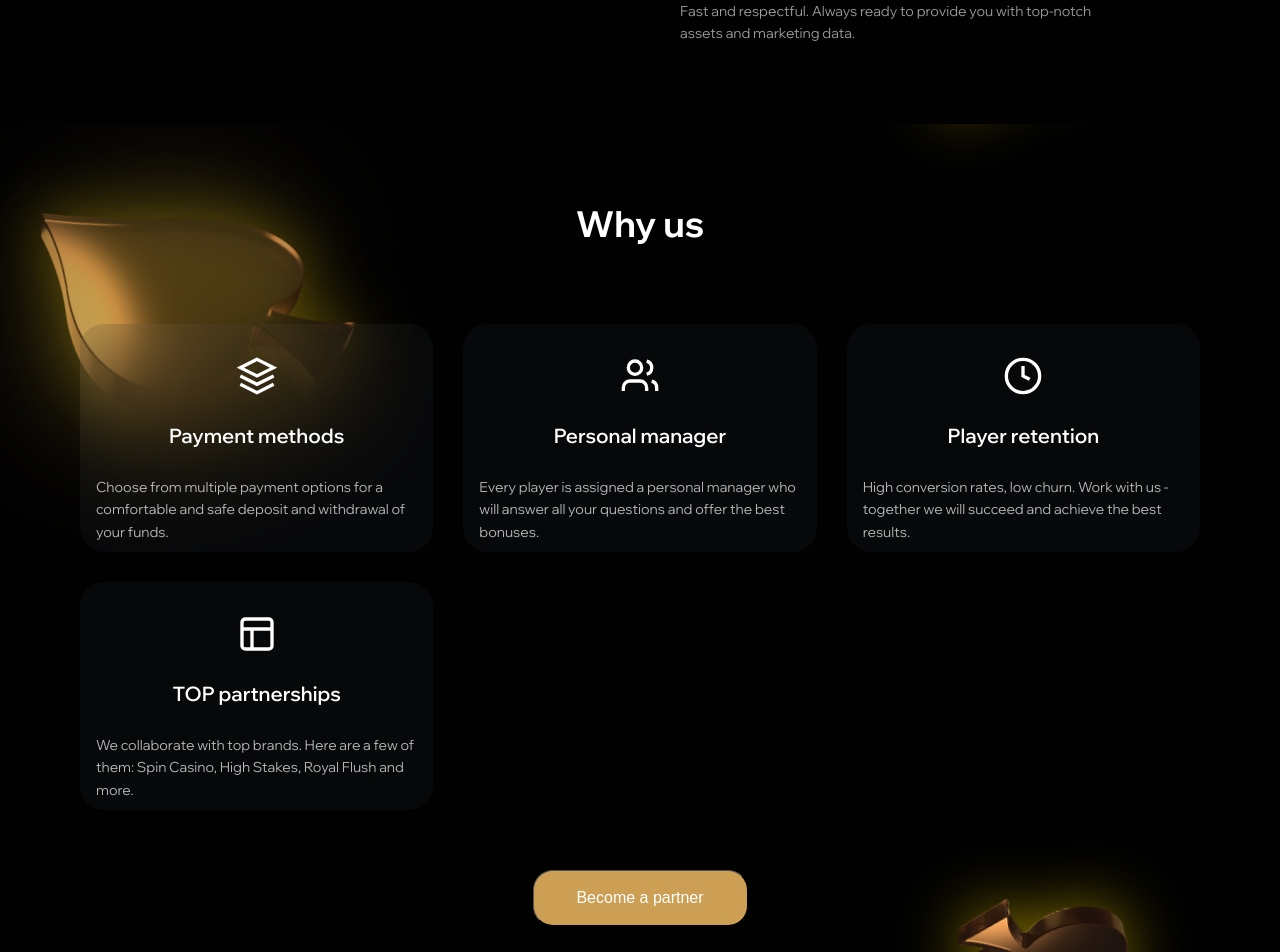
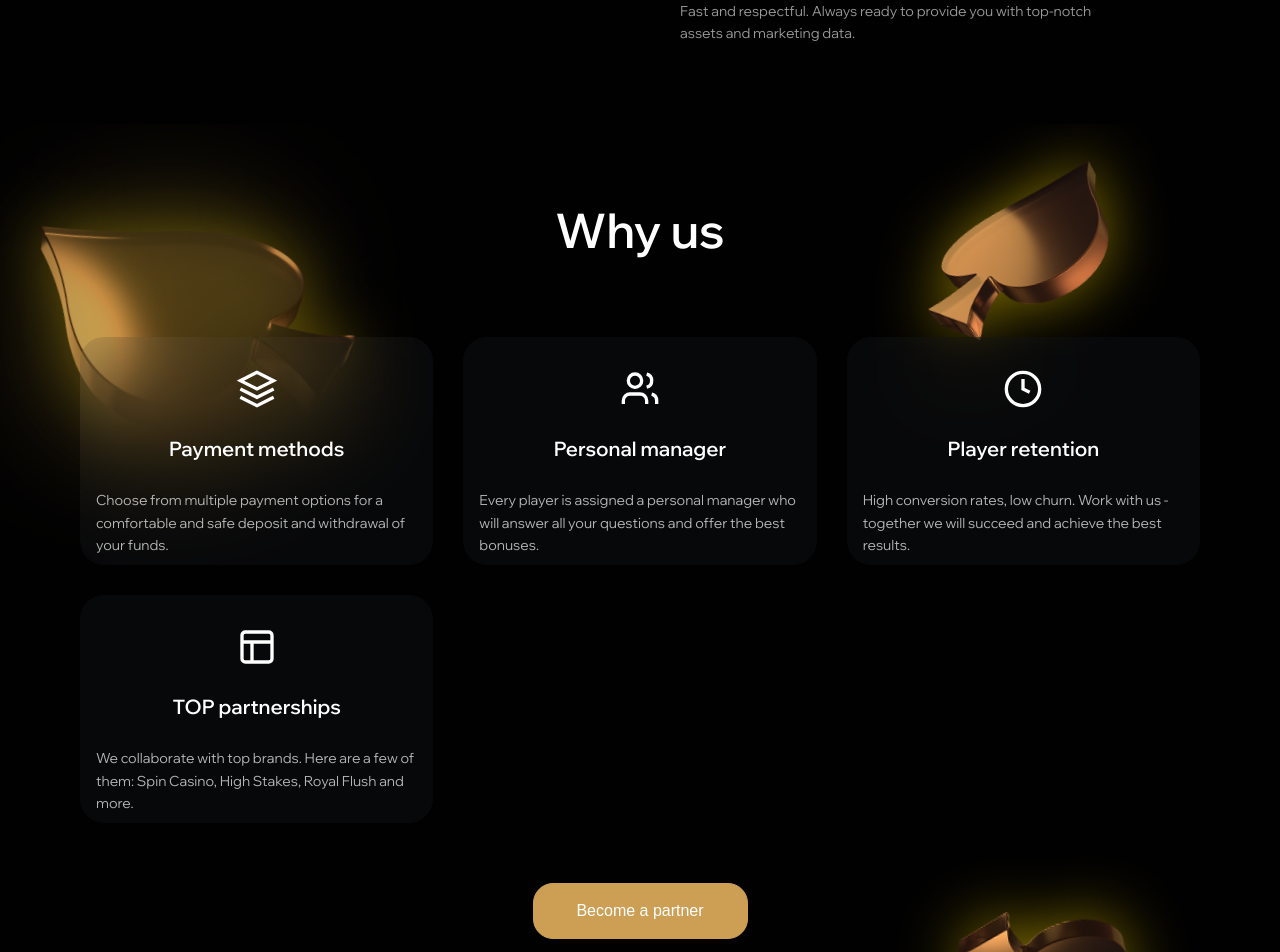
Before and after one commit to bogoslovskiydenis/spades-partners, a Nuxt app: page / in a window 1280 px wide. Shown: the part 2200-3152 px from the top of the page. Built offline with nearby package versions, Linux system fonts and the light colour scheme.

Commit message:
добавил стили в  секцию почему мы

```diff
--- a/app/components/sections/About.vue
+++ b/app/components/sections/About.vue
@@ -248,6 +248,23 @@
   margin: 0;
 }
 
+/*Respons для 1024px */
+@media (max-width: 1024px) {
+  .about-title {
+    font-size: 42px;
+  }
+
+  .benefits-wrapper {
+    grid-template-columns: 1fr;
+    gap: 60px;
+  }
+
+  .benefits-list {
+    grid-template-columns: repeat(2, 1fr);
+    gap: 30px 40px;
+  }
+}
+
 /* Медиа-запросы для about-features и benefits-list */
 @media (max-width: 900px) {
   .about-features {
@@ -259,23 +276,6 @@
   .feature-card:last-child {
     grid-column: 1 / -1;
     justify-self: center;
-  }
-
-  /* benefits-list теперь в 2 колонки */
-  .benefits-list {
-    grid-template-columns: repeat(2, 1fr);
-    gap: 30px 40px;
-  }
-}
-
-@media (max-width: 1024px) {
-  .benefits-wrapper {
-    grid-template-columns: 1fr;
-    gap: 60px;
-  }
-
-  .about-title {
-    font-size: 42px;
   }
 }
 
--- a/app/components/sections/WhyUs.vue
+++ b/app/components/sections/WhyUs.vue
@@ -140,25 +140,26 @@ export default {
 
 <style scoped>
 .why-us-section {
+  width: 100%;
+  background: #010101;
   position: relative;
   overflow: hidden;
 }
 
 .container {
-  max-width: 1400px;
+  max-width: 1440px;
   margin: 0 auto;
   position: relative;
   z-index: 2;
-  padding: 80px 80px 80px;
+  padding: 80px 80px;
 }
 
 .section-title {
-  font-size: 36px;
-  font-weight: 700;
+  font-size: 48px;
+  font-weight: 600;
   text-align: center;
   color: #ffffff;
   margin-bottom: 80px;
-  text-transform: none;
 }
 
 .content-wrapper {
@@ -286,9 +287,14 @@ export default {
   border-radius: 20px;
   border-width: 1px;
   align-items: center;
+  display: flex;
+  justify-content: center;
+  cursor: pointer;
+  transition: all 0.3s ease;
 }
 
-.btn-primary span {
+.btn-primary span,
+.btn-secondary span {
   font-family: Font, sans-serif;
   font-weight: 500;
   font-size: 16px;
@@ -298,22 +304,41 @@ export default {
 
 .btn-primary {
   background: #cd9f55;
+  border: 1px solid #cd9f55;
 }
 
 .btn-secondary {
   background: transparent;
+}
+@media (max-width: 1440px) {
+  .heart-1 {
+    width: 377.25px;
+    height: 377.25px;
+    top: -45%;
+    right: 0%;
+    transform: rotate(350deg);
+  }
 }
 /* Большие планшеты и маленькие десктопы (до 1200px) */
 @media (max-width: 1200px) {
   .container {
     max-width: 1000px;
   }
+
   .heart-1 {
     width: 377.25px;
     height: 377.25px;
     top: -34%;
     right: 0%;
     transform: rotate(350deg);
+  }
+
+  .heart-2 {
+    width: 771px;
+    height: 771px;
+    top: -400px;
+    left: -250px;
+    transform: rotate(6deg);
   }
 
   .heart-3 {
@@ -333,6 +358,11 @@ export default {
 @media (max-width: 992px) {
   .container {
     max-width: 800px;
+    padding: 80px 40px;
+  }
+
+  .section-title {
+    font-size: 42px;
   }
 
   .advantages-grid {
@@ -347,6 +377,10 @@ export default {
 
 /* Мобильные устройства (до 768px) */
 @media (max-width: 768px) {
+  .container {
+    padding: 80px 16px;
+  }
+
   .section-title {
     font-size: 36px;
   }
@@ -364,15 +398,11 @@ export default {
     flex-direction: column;
   }
 
-  .btn-primary {
+  .btn-primary,
+  .btn-secondary {
     width: 100%;
   }
-}
 
-@media (max-width: 768px) {
-  .container {
-    padding: 80px 16px;
-  }
   .heart-2 {
     width: 771px;
     height: 771px;
@@ -380,6 +410,7 @@ export default {
     left: -37%;
     transform: rotate(6deg);
   }
+
   .heart-1 {
     width: 377.25px;
     height: 377.25px;
@@ -399,10 +430,6 @@ export default {
 
 /* Маленькие мобильные устройства (до 480px) */
 @media (max-width: 480px) {
-  .container {
-    padding: 80px 16px;
-  }
-
   .heart-2 {
     width: 771px;
     height: 771px;
```
